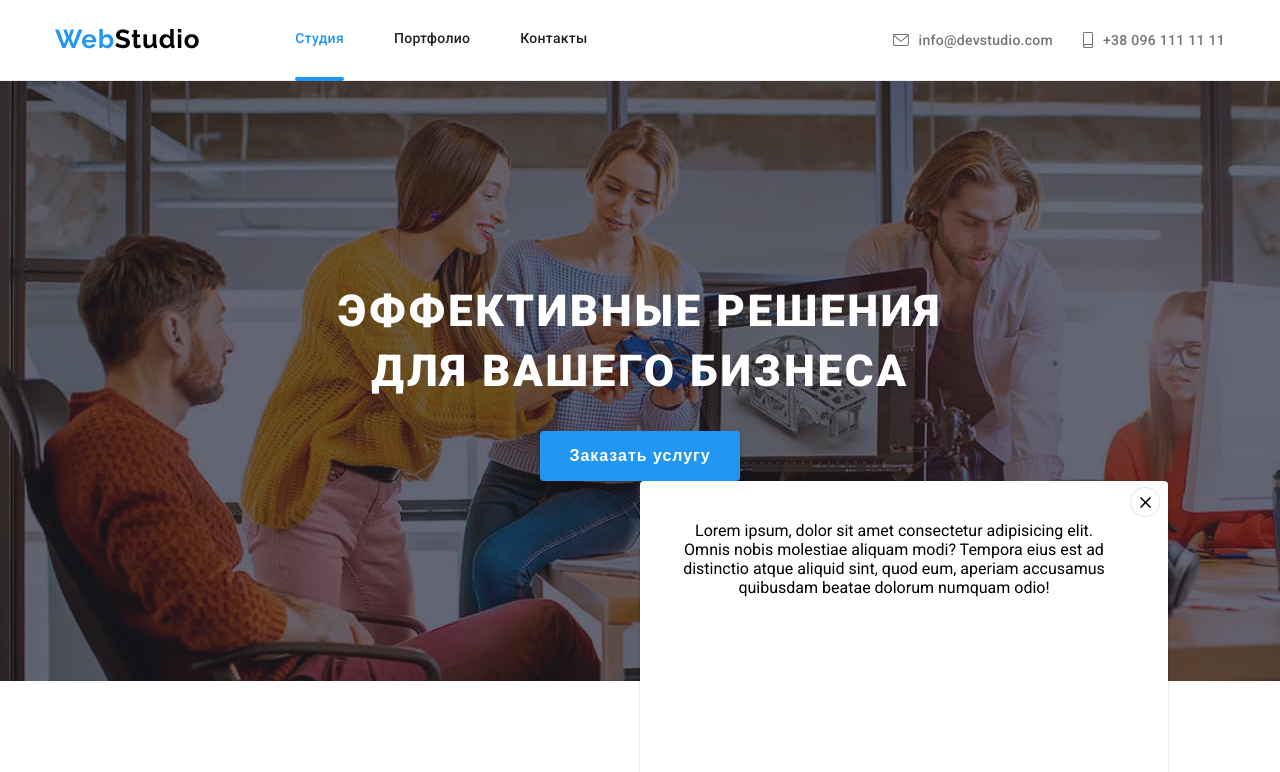
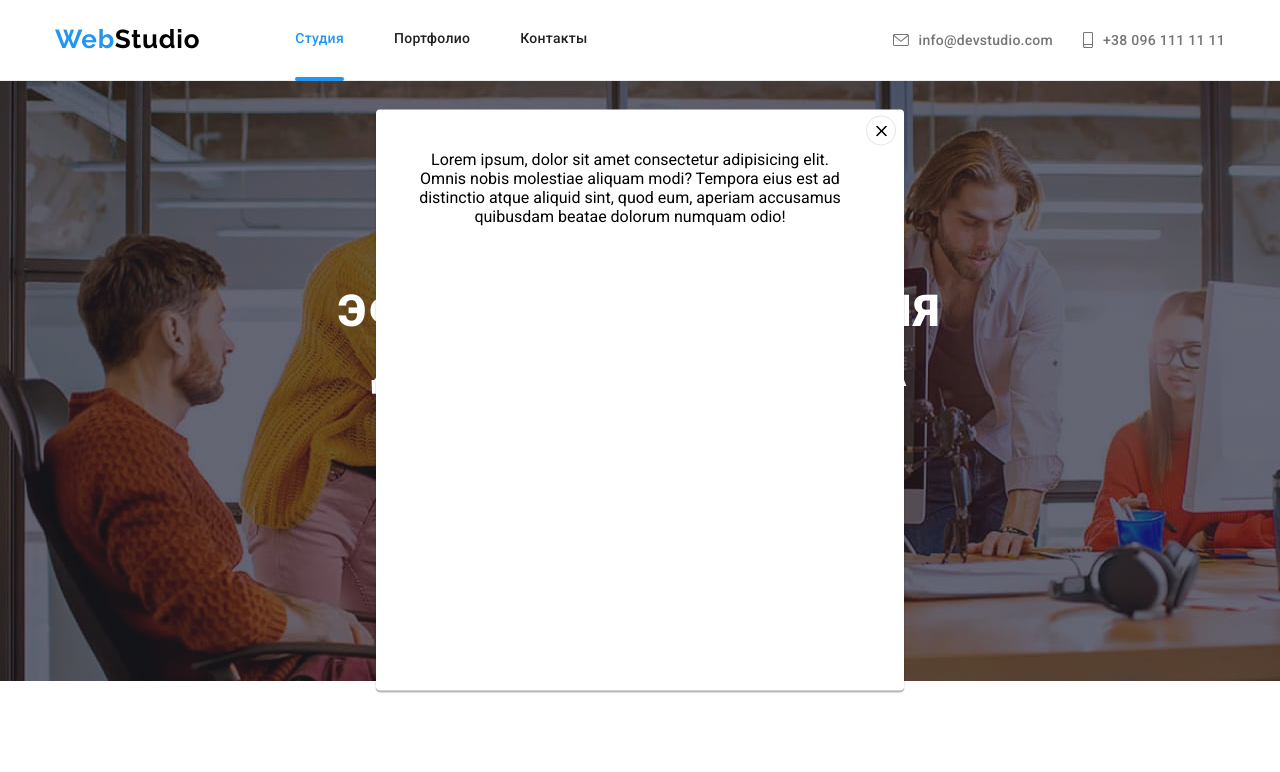
Before and after one commit to SerhiiZadorozhnyi/goit-markup-hw-05, a plain HTML site: page index.html in a window 1280 px wide. Both pictures are taken after a click on the button "Заказать услугу". Shown: the top 772 px of the page. Drawn offline with Linux system fonts and the light colour scheme.

Commit message:
update code

```diff
--- a/css/styles.css
+++ b/css/styles.css
@@ -235,17 +235,41 @@ h2{
     margin-right: auto;
     color: var(--text-color-white);
     border: 0;
-    position: relative;
-    }
+    /* transition: transform 500ms ease; */
+
+}
+
+/* .button:hover{
+    transform: scale(1.5);
+    transition: transform 500ms ease;
+    transform: rotate(20deg);
+} */
 
 .modal{
     width: 528px;
     height: 581px;
+    background-origin: var(--text-color-grey);
     background-color: var(--text-color-white);
     box-shadow: 0px 1px 3px rgba(0, 0, 0, 0.12), 0px 1px 1px rgba(0, 0, 0, 0.14), 0px 2px 1px rgba(0, 0, 0, 0.2);
     border-radius: 4px;
-    position: absolute;
-    position: absolute;
+    /* position: absolute; */
+    position: fixed;
+    z-index: 1;
+    /* background-size: contain; */
+    /* top: 221px; */
+    /* bottom: 222px; */
+    /* top: 50%; */
+    /* left: 300px; */
+    /* left: 536px; */
+    /* right: 536px; */
+    /* position: relative; */
+    /* overflow: auto; */
+    top: 50%;
+    left: 50%;
+    transform: translate( -50%, -50%);
+    /* transform: translateX(-50%); */
+    /* transform: translateY(-50%); */
+    position: fixed;
     display: flex;
     flex-direction: column;
 }
@@ -729,6 +753,8 @@ h2{
     background: rgba(33, 150, 243, 0.9);
     transform: translatey(100%);
     transition: transform 250ms cubic-bezier(0.4, 0, 0.2, 1);
+    /* animation-timing-function: cubic-bezier(0.4, 0, 0.2, 1); */
+    /* animation-duration: transform 250ms; */
     /* transition: transform 250ms ease; */
 }
 
```
